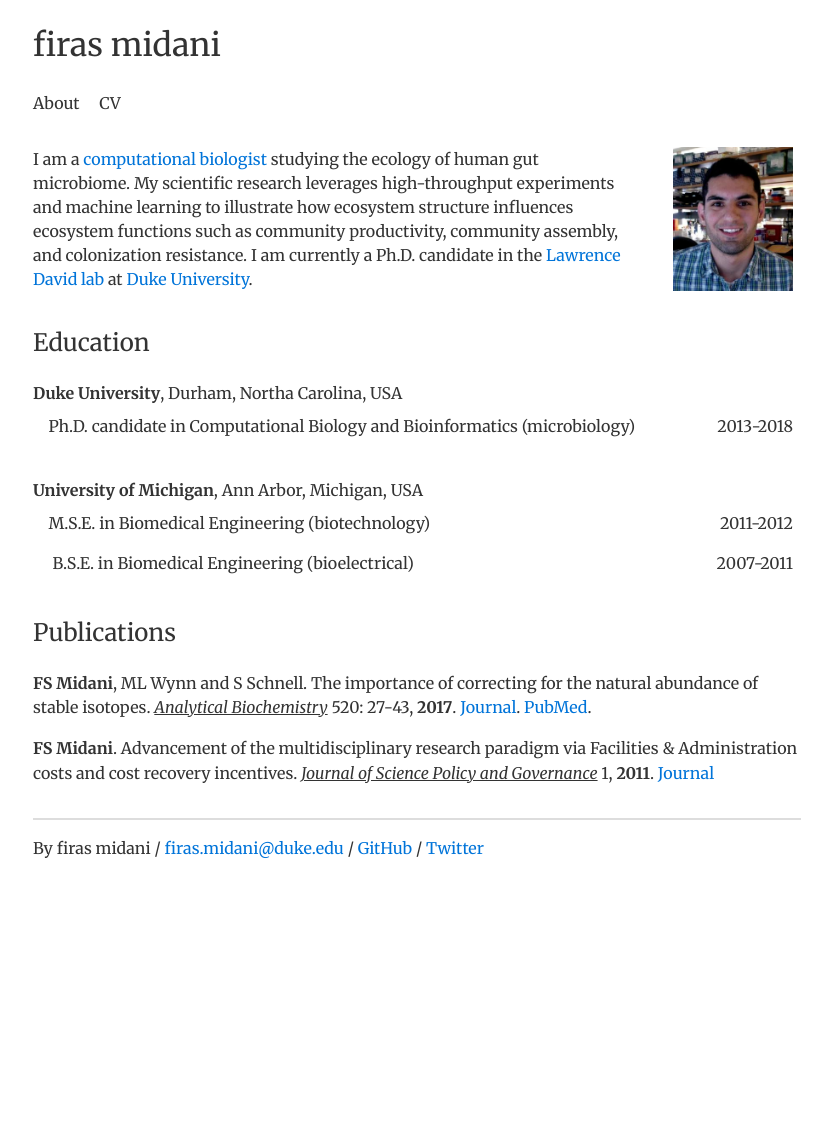
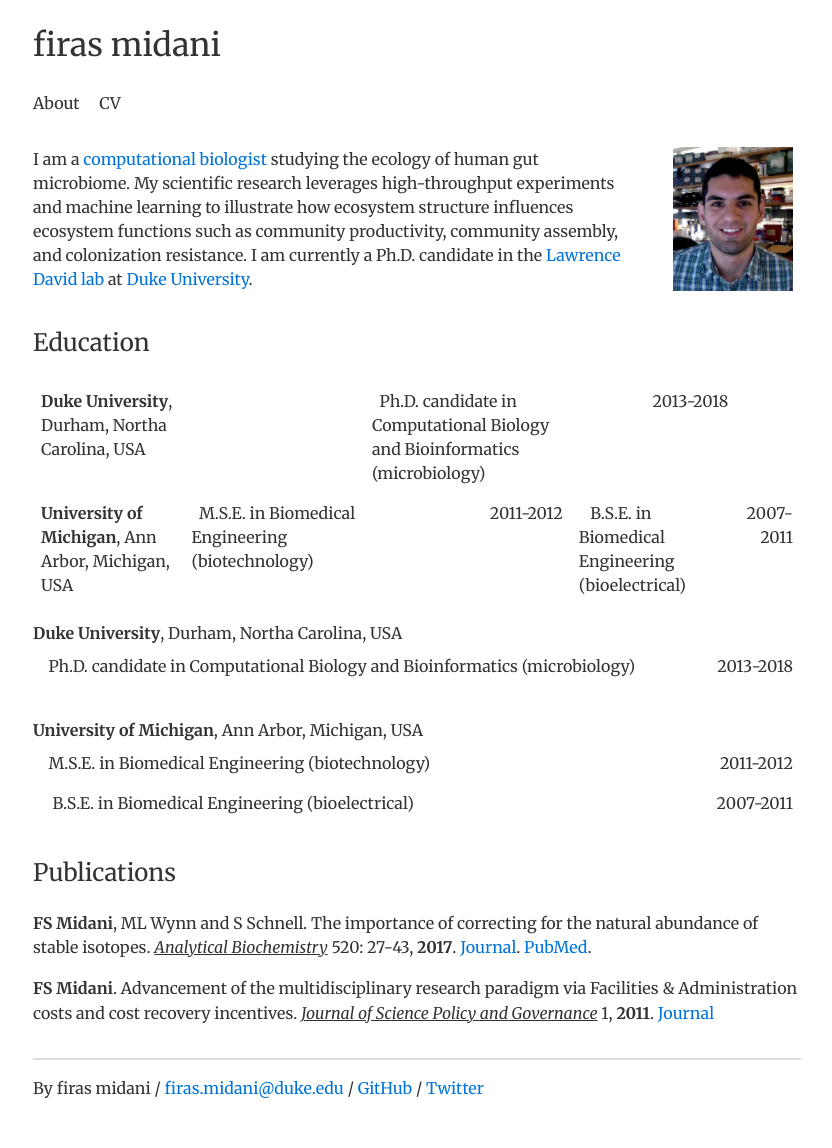
Before and after one commit to firasmidani/firasmidani.github.io, a Jekyll site: the page built from cv/index.html, in a window 1280 px wide. Shown: the whole page, without its empty margins (223-1055 px from the left). Built offline with Jekyll 4.4.1, drawn with Linux system fonts in a browser that asks for light colours; before the commit the page ends 908 px from its top, so only the background shows below that.

Commit message:
Update index.html

```diff
--- a/cv/index.html
+++ b/cv/index.html
@@ -25,6 +25,25 @@
 
 <div class="education">
   <h2>Education</h2>
+
+	<table width="100%" style="padding-left:0px">
+		<tr>
+			<td align="left"><p1><b>Duke University</b>, Durham, Northa Carolina, USA</p1></td>
+			<td align="right"></td>
+			<td align="left"><p1>&nbsp;&nbsp;Ph.D. candidate in Computational Biology and Bioinformatics (microbiology)</p1></td>
+			<td align="right"><p1>2013-2018</p1></td>
+		<tr>
+		<tr>
+		</tr>
+		<tr>
+			<td alignt="left"><p1><b>University of Michigan</b>, Ann Arbor, Michigan, USA<p1></td>
+			<td align="left"><p1>&nbsp;&nbsp;M.S.E. in Biomedical Engineering (biotechnology)</p1></td>
+		        <td align="right"><p1>2011-2012</p1></td>
+			<td align="left"><p1>&nbsp;&nbsp;&nbsp;B.S.E. in Biomedical Engineering (bioelectrical)</p1></td>
+			<td align="right"><p1>2007-2011</p1></td>
+		</tr>
+	</table>
+
 	<ul class="education">
 		<li><p1><b>Duke University</b>, Durham, Northa Carolina, USA</p1></li>
 		<ul class= "education">
```
